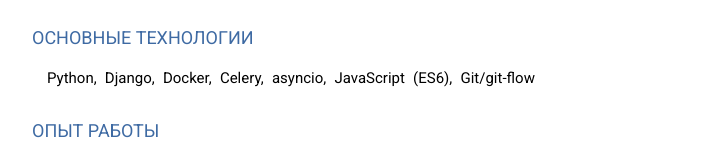
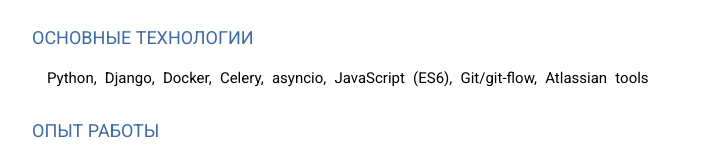
Before and after one commit to ruthus18/cv-ptyhon, a plain HTML site: page index.html in a window 1280 px wide. Shown: the part 177-335 px from the top of the page, without its empty margins (283-995 px from the left). Drawn offline with Linux system fonts and the light colour scheme.

Commit message:
Update tech stack

```diff
--- a/index.html
+++ b/index.html
@@ -43,7 +43,7 @@
     <div class="body-block">
       <h3 class="info-title">Основные технологии</h3>
       <div class="info-block">
-        <p class="techs">Python, Django, Docker, Celery, asyncio, JavaScript (ES6), Git/git-flow</p>
+        <p class="techs">Python, Django, Docker, Celery, asyncio, JavaScript (ES6), Git/git-flow, Atlassian tools</p>
       </div>
     </div>
 
```
